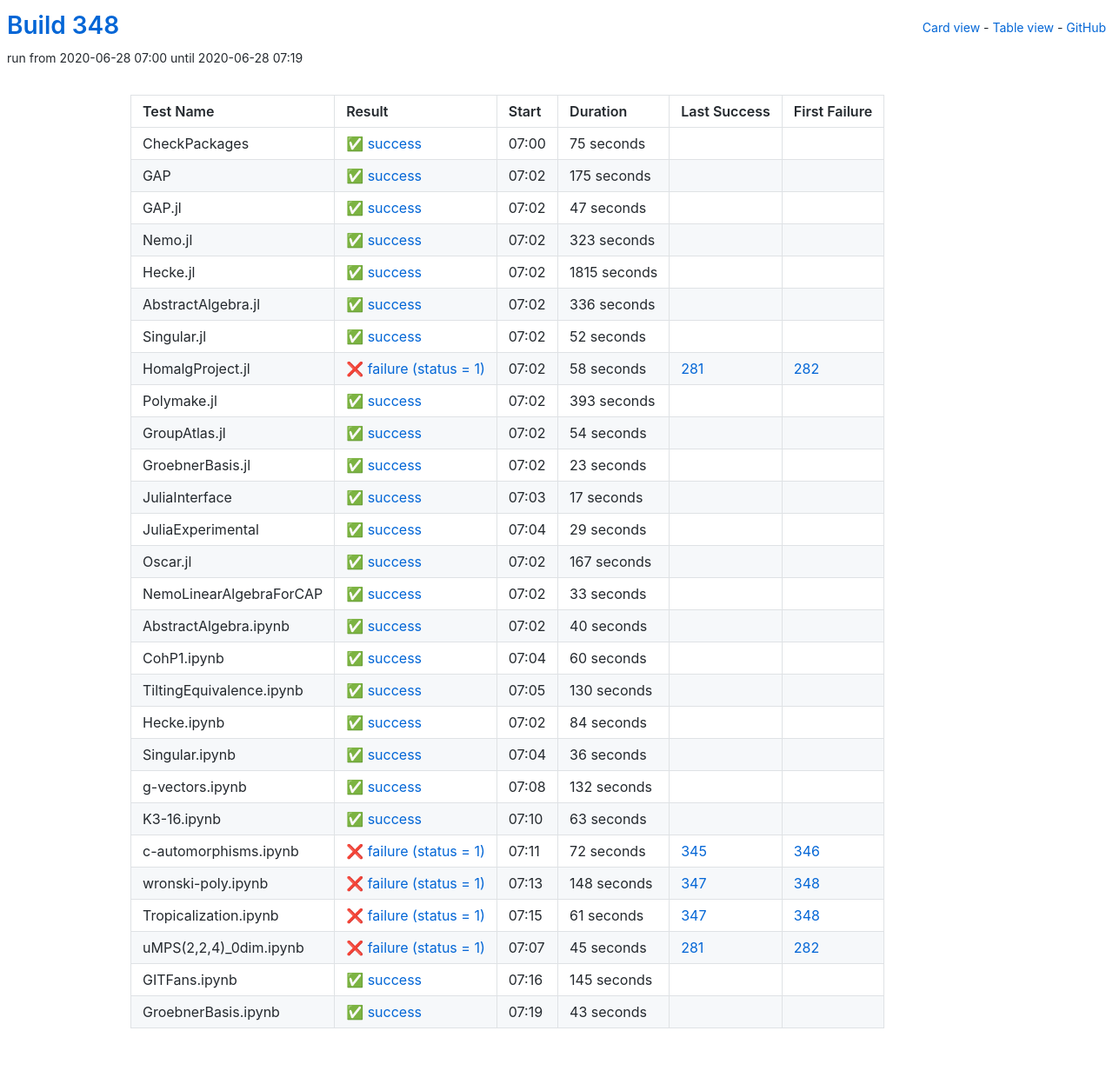
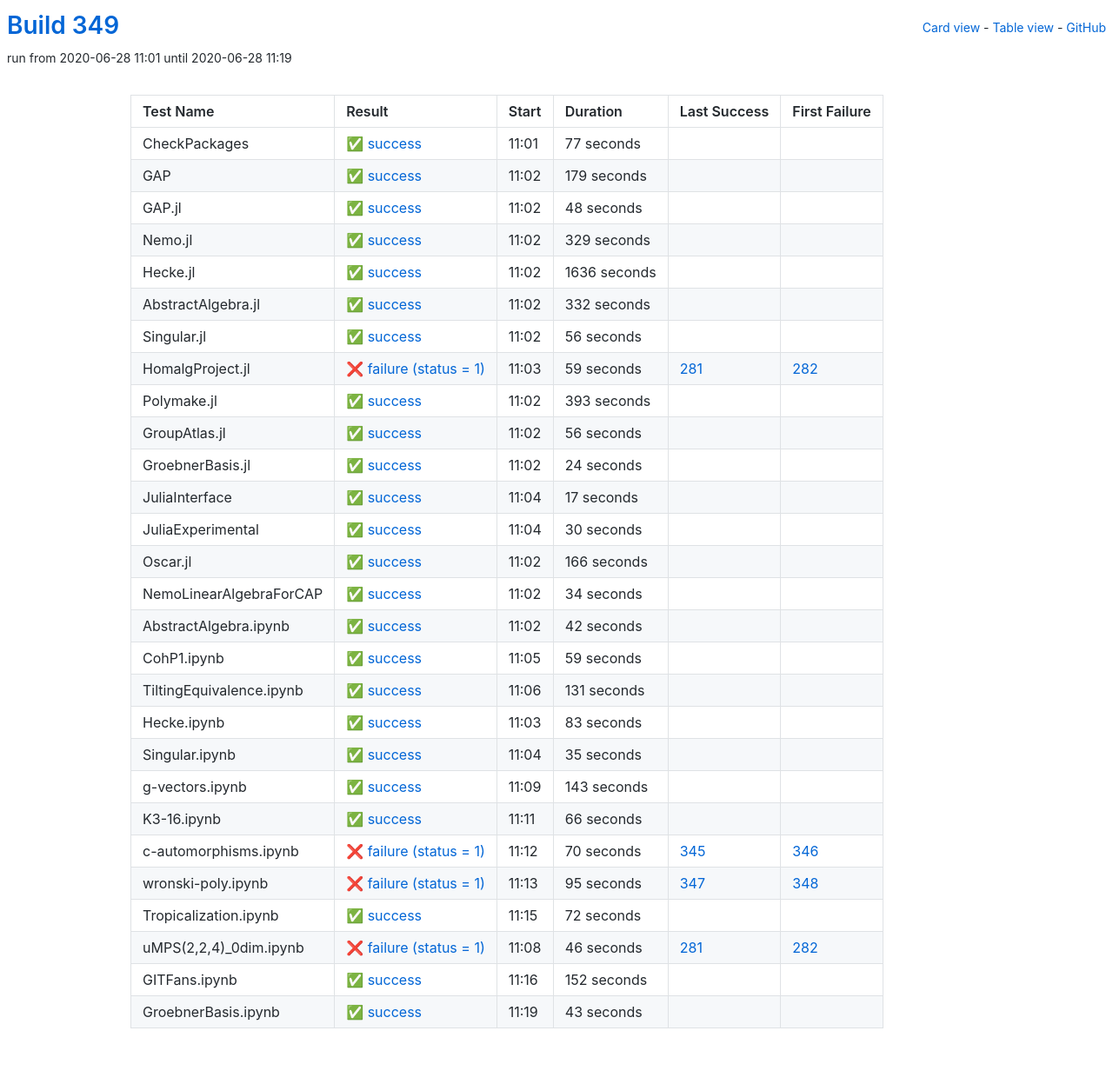
Before and after one commit to oscar-system/oscar-ci-status-stable, a Jekyll site: the page built from table.html, in a window 1280 px wide. Shown: the whole page at 87% size. Built offline with Jekyll 4.4.1, drawn with Linux system fonts in a browser that asks for light colours.

Commit message:
Build #349

```diff
--- a/_data/ci.yml
+++ b/_data/ci.yml
@@ -1,6 +1,6 @@
 ---
-build: 348
-build_url: https://oscarci.mathematik.uni-kl.de/job/oscar-stable/348/
+build: 349
+build_url: https://oscarci.mathematik.uni-kl.de/job/oscar-stable/349/
 job: oscar-stable
 organization: oscar-system
 repo: oscar-ci-status-stable
@@ -8,104 +8,104 @@ repourl: https://github.com/oscar-system/oscar-ci-status-stable
 tests:
 - name: CheckPackages
   id: checkpackages
-  log: https://oscarci.mathematik.uni-kl.de/job/oscar-stable/348/artifact/logs/build-348/CheckPackages.log
-  start: 2020-06-28 07:00
+  log: https://oscarci.mathematik.uni-kl.de/job/oscar-stable/349/artifact/logs/build-349/CheckPackages.log
+  start: 2020-06-28 11:01
   success: true
   exitcode: 0
   status: success
-  duration: 75
+  duration: 77
   last_success: false
   last_success_url:
   first_failure: false
   first_failure_url:
 - name: GAP
   id: gap
-  log: https://oscarci.mathematik.uni-kl.de/job/oscar-stable/348/artifact/logs/build-348/GAP.log
-  start: 2020-06-28 07:02
+  log: https://oscarci.mathematik.uni-kl.de/job/oscar-stable/349/artifact/logs/build-349/GAP.log
+  start: 2020-06-28 11:02
   success: true
   exitcode: 0
   status: success
-  duration: 175
+  duration: 179
   last_success: false
   last_success_url:
   first_failure: false
   first_failure_url:
 - name: GAP.jl
   id: gap-jl
-  log: https://oscarci.mathematik.uni-kl.de/job/oscar-stable/348/artifact/logs/build-348/GAP.jl.log
-  start: 2020-06-28 07:02
+  log: https://oscarci.mathematik.uni-kl.de/job/oscar-stable/349/artifact/logs/build-349/GAP.jl.log
+  start: 2020-06-28 11:02
   success: true
   exitcode: 0
   status: success
-  duration: 47
+  duration: 48
   last_success: false
   last_success_url:
   first_failure: false
   first_failure_url:
 - name: Nemo.jl
   id: nemo-jl
-  log: https://oscarci.mathematik.uni-kl.de/job/oscar-stable/348/artifact/logs/build-348/Nemo.jl.log
-  start: 2020-06-28 07:02
+  log: https://oscarci.mathematik.uni-kl.de/job/oscar-stable/349/artifact/logs/build-349/Nemo.jl.log
+  start: 2020-06-28 11:02
   success: true
   exitcode: 0
   status: success
-  duration: 323
+  duration: 329
   last_success: false
   last_success_url:
   first_failure: false
   first_failure_url:
 - name: Hecke.jl
   id: hecke-jl
-  log: https://oscarci.mathematik.uni-kl.de/job/oscar-stable/348/artifact/logs/build-348/Hecke.jl.log
-  start: 2020-06-28 07:02
+  log: https://oscarci.mathematik.uni-kl.de/job/oscar-stable/349/artifact/logs/build-349/Hecke.jl.log
+  start: 2020-06-28 11:02
   success: true
   exitcode: 0
   status: success
-  duration: 1815
+  duration: 1636
   last_success: false
   last_success_url:
   first_failure: false
   first_failure_url:
 - name: AbstractAlgebra.jl
   id: abstractalgebra-jl
-  log: https://oscarci.mathematik.uni-kl.de/job/oscar-stable/348/artifact/logs/build-348/AbstractAlgebra.jl.log
-  start: 2020-06-28 07:02
+  log: https://oscarci.mathematik.uni-kl.de/job/oscar-stable/349/artifact/logs/build-349/AbstractAlgebra.jl.log
+  start: 2020-06-28 11:02
   success: true
   exitcode: 0
   status: success
-  duration: 336
+  duration: 332
   last_success: false
   last_success_url:
   first_failure: false
   first_failure_url:
 - name: Singular.jl
   id: singular-jl
-  log: https://oscarci.mathematik.uni-kl.de/job/oscar-stable/348/artifact/logs/build-348/Singular.jl.log
-  start: 2020-06-28 07:02
+  log: https://oscarci.mathematik.uni-kl.de/job/oscar-stable/349/artifact/logs/build-349/Singular.jl.log
+  start: 2020-06-28 11:02
   success: true
   exitcode: 0
   status: success
-  duration: 52
+  duration: 56
   last_success: false
   last_success_url:
   first_failure: false
   first_failure_url:
 - name: HomalgProject.jl
   id: homalgproject-jl
-  log: https://oscarci.mathematik.uni-kl.de/job/oscar-stable/348/artifact/logs/build-348/HomalgProject.jl.log
-  start: 2020-06-28 07:02
+  log: https://oscarci.mathematik.uni-kl.de/job/oscar-stable/349/artifact/logs/build-349/HomalgProject.jl.log
+  start: 2020-06-28 11:03
   success: false
   exitcode: 1
   status: failure
-  duration: 58
+  duration: 59
   last_success: 281
   last_success_url: https://oscarci.mathematik.uni-kl.de/job/oscar-stable/281/
   first_failure: 282
   first_failure_url: https://oscarci.mathematik.uni-kl.de/job/oscar-stable/282/
 - name: Polymake.jl
   id: polymake-jl
-  log: https://oscarci.mathematik.uni-kl.de/job/oscar-stable/348/artifact/logs/build-348/Polymake.jl.log
-  start: 2020-06-28 07:02
+  log: https://oscarci.mathematik.uni-kl.de/job/oscar-stable/349/artifact/logs/build-349/Polymake.jl.log
+  start: 2020-06-28 11:02
   success: true
   exitcode: 0
   status: success
@@ -116,32 +116,32 @@ tests:
   first_failure_url:
 - name: GroupAtlas.jl
   id: groupatlas-jl
-  log: https://oscarci.mathematik.uni-kl.de/job/oscar-stable/348/artifact/logs/build-348/GroupAtlas.jl.log
-  start: 2020-06-28 07:02
+  log: https://oscarci.mathematik.uni-kl.de/job/oscar-stable/349/artifact/logs/build-349/GroupAtlas.jl.log
+  start: 2020-06-28 11:02
   success: true
   exitcode: 0
   status: success
-  duration: 54
+  duration: 56
   last_success: false
   last_success_url:
   first_failure: false
   first_failure_url:
 - name: GroebnerBasis.jl
   id: groebnerbasis-jl
-  log: https://oscarci.mathematik.uni-kl.de/job/oscar-stable/348/artifact/logs/build-348/GroebnerBasis.jl.log
-  start: 2020-06-28 07:02
+  log: https://oscarci.mathematik.uni-kl.de/job/oscar-stable/349/artifact/logs/build-349/GroebnerBasis.jl.log
+  start: 2020-06-28 11:02
   success: true
   exitcode: 0
   status: success
-  duration: 23
+  duration: 24
   last_success: false
   last_success_url:
   first_failure: false
   first_failure_url:
 - name: JuliaInterface
   id: juliainterface
-  log: https://oscarci.mathematik.uni-kl.de/job/oscar-stable/348/artifact/logs/build-348/JuliaInterface.log
-  start: 2020-06-28 07:03
+  log: https://oscarci.mathematik.uni-kl.de/job/oscar-stable/349/artifact/logs/build-349/JuliaInterface.log
+  start: 2020-06-28 11:04
   success: true
   exitcode: 0
   status: success
@@ -152,188 +152,188 @@ tests:
   first_failure_url:
 - name: JuliaExperimental
   id: juliaexperimental
-  log: https://oscarci.mathematik.uni-kl.de/job/oscar-stable/348/artifact/logs/build-348/JuliaExperimental.log
-  start: 2020-06-28 07:04
+  log: https://oscarci.mathematik.uni-kl.de/job/oscar-stable/349/artifact/logs/build-349/JuliaExperimental.log
+  start: 2020-06-28 11:04
   success: true
   exitcode: 0
   status: success
-  duration: 29
+  duration: 30
   last_success: false
   last_success_url:
   first_failure: false
   first_failure_url:
 - name: Oscar.jl
   id: oscar-jl
-  log: https://oscarci.mathematik.uni-kl.de/job/oscar-stable/348/artifact/logs/build-348/Oscar.jl.log
-  start: 2020-06-28 07:02
+  log: https://oscarci.mathematik.uni-kl.de/job/oscar-stable/349/artifact/logs/build-349/Oscar.jl.log
+  start: 2020-06-28 11:02
   success: true
   exitcode: 0
   status: success
-  duration: 167
+  duration: 166
   last_success: false
   last_success_url:
   first_failure: false
   first_failure_url:
 - name: NemoLinearAlgebraForCAP
   id: nemolinearalgebraforcap
-  log: https://oscarci.mathematik.uni-kl.de/job/oscar-stable/348/artifact/logs/build-348/NemoLinearAlgebraForCAP.log
-  start: 2020-06-28 07:02
+  log: https://oscarci.mathematik.uni-kl.de/job/oscar-stable/349/artifact/logs/build-349/NemoLinearAlgebraForCAP.log
+  start: 2020-06-28 11:02
   success: true
   exitcode: 0
   status: success
-  duration: 33
+  duration: 34
   last_success: false
   last_success_url:
   first_failure: false
   first_failure_url:
 - name: AbstractAlgebra.ipynb
   id: abstractalgebra-ipynb
-  log: https://oscarci.mathematik.uni-kl.de/job/oscar-stable/348/artifact/logs/build-348/AbstractAlgebra.ipynb.log
-  start: 2020-06-28 07:02
+  log: https://oscarci.mathematik.uni-kl.de/job/oscar-stable/349/artifact/logs/build-349/AbstractAlgebra.ipynb.log
+  start: 2020-06-28 11:02
   success: true
   exitcode: 0
   status: success
-  duration: 40
+  duration: 42
   last_success: false
   last_success_url:
   first_failure: false
   first_failure_url:
 - name: CohP1.ipynb
   id: cohp1-ipynb
-  log: https://oscarci.mathematik.uni-kl.de/job/oscar-stable/348/artifact/logs/build-348/CohP1.ipynb.log
-  start: 2020-06-28 07:04
+  log: https://oscarci.mathematik.uni-kl.de/job/oscar-stable/349/artifact/logs/build-349/CohP1.ipynb.log
+  start: 2020-06-28 11:05
   success: true
   exitcode: 0
   status: success
-  duration: 60
+  duration: 59
   last_success: false
   last_success_url:
   first_failure: false
   first_failure_url:
 - name: TiltingEquivalence.ipynb
   id: tiltingequivalence-ipynb
-  log: https://oscarci.mathematik.uni-kl.de/job/oscar-stable/348/artifact/logs/build-348/TiltingEquivalence.ipynb.log
-  start: 2020-06-28 07:05
+  log: https://oscarci.mathematik.uni-kl.de/job/oscar-stable/349/artifact/logs/build-349/TiltingEquivalence.ipynb.log
+  start: 2020-06-28 11:06
   success: true
   exitcode: 0
   status: success
-  duration: 130
+  duration: 131
   last_success: false
   last_success_url:
   first_failure: false
   first_failure_url:
 - name: Hecke.ipynb
   id: hecke-ipynb
-  log: https://oscarci.mathematik.uni-kl.de/job/oscar-stable/348/artifact/logs/build-348/Hecke.ipynb.log
-  start: 2020-06-28 07:02
+  log: https://oscarci.mathematik.uni-kl.de/job/oscar-stable/349/artifact/logs/build-349/Hecke.ipynb.log
+  start: 2020-06-28 11:03
   success: true
   exitcode: 0
   status: success
-  duration: 84
+  duration: 83
   last_success: false
   last_success_url:
   first_failure: false
   first_failure_url:
 - name: Singular.ipynb
   id: singular-ipynb
-  log: https://oscarci.mathematik.uni-kl.de/job/oscar-stable/348/artifact/logs/build-348/Singular.ipynb.log
-  start: 2020-06-28 07:04
+  log: https://oscarci.mathematik.uni-kl.de/job/oscar-stable/349/artifact/logs/build-349/Singular.ipynb.log
+  start: 2020-06-28 11:04
   success: true
   exitcode: 0
   status: success
-  duration: 36
+  duration: 35
   last_success: false
   last_success_url:
   first_failure: false
   first_failure_url:
 - name: g-vectors.ipynb
   id: g-vectors-ipynb
-  log: https://oscarci.mathematik.uni-kl.de/job/oscar-stable/348/artifact/logs/build-348/g-vectors.ipynb.log
-  start: 2020-06-28 07:08
+  log: https://oscarci.mathematik.uni-kl.de/job/oscar-stable/349/artifact/logs/build-349/g-vectors.ipynb.log
+  start: 2020-06-28 11:09
   success: true
   exitcode: 0
   status: success
-  duration: 132
+  duration: 143
   last_success: false
   last_success_url:
   first_failure: false
   first_failure_url:
 - name: K3-16.ipynb
   id: k3-16-ipynb
-  log: https://oscarci.mathematik.uni-kl.de/job/oscar-stable/348/artifact/logs/build-348/K3-16.ipynb.log
-  start: 2020-06-28 07:10
+  log: https://oscarci.mathematik.uni-kl.de/job/oscar-stable/349/artifact/logs/build-349/K3-16.ipynb.log
+  start: 2020-06-28 11:11
   success: true
   exitcode: 0
   status: success
-  duration: 63
+  duration: 66
   last_success: false
   last_success_url:
   first_failure: false
   first_failure_url:
 - name: c-automorphisms.ipynb
   id: c-automorphisms-ipynb
-  log: https://oscarci.mathematik.uni-kl.de/job/oscar-stable/348/artifact/logs/build-348/c-automorphisms.ipynb.log
-  start: 2020-06-28 07:11
+  log: https://oscarci.mathematik.uni-kl.de/job/oscar-stable/349/artifact/logs/build-349/c-automorphisms.ipynb.log
+  start: 2020-06-28 11:12
   success: false
   exitcode: 1
   status: failure
-  duration: 72
+  duration: 70
   last_success: 345
   last_success_url: https://oscarci.mathematik.uni-kl.de/job/oscar-stable/345/
   first_failure: 346
   first_failure_url: https://oscarci.mathematik.uni-kl.de/job/oscar-stable/346/
 - name: wronski-poly.ipynb
   id: wronski-poly-ipynb
-  log: https://oscarci.mathematik.uni-kl.de/job/oscar-stable/348/artifact/logs/build-348/wronski-poly.ipynb.log
-  start: 2020-06-28 07:13
+  log: https://oscarci.mathematik.uni-kl.de/job/oscar-stable/349/artifact/logs/build-349/wronski-poly.ipynb.log
+  start: 2020-06-28 11:13
   success: false
   exitcode: 1
   status: failure
-  duration: 148
+  duration: 95
   last_success: 347
   last_success_url: https://oscarci.mathematik.uni-kl.de/job/oscar-stable/347/
   first_failure: 348
   first_failure_url: https://oscarci.mathematik.uni-kl.de/job/oscar-stable/348/
 - name: Tropicalization.ipynb
   id: tropicalization-ipynb
-  log: https://oscarci.mathematik.uni-kl.de/job/oscar-stable/348/artifact/logs/build-348/Tropicalization.ipynb.log
-  start: 2020-06-28 07:15
+  log: https://oscarci.mathematik.uni-kl.de/job/oscar-stable/349/artifact/logs/build-349/Tropicalization.ipynb.log
+  start: 2020-06-28 11:15
+  success: true
+  exitcode: 0
+  status: success
+  duration: 72
+  last_success: false
+  last_success_url:
+  first_failure: false
+  first_failure_url:
+- name: uMPS(2,2,4)_0dim.ipynb
+  id: umps-2-2-4-0dim-ipynb
+  log: https://oscarci.mathematik.uni-kl.de/job/oscar-stable/349/artifact/logs/build-349/uMPS-2-2-4-_0dim.ipynb.log
+  start: 2020-06-28 11:08
   success: false
   exitcode: 1
   status: failure
-  duration: 61
-  last_success: 347
-  last_success_url: https://oscarci.mathematik.uni-kl.de/job/oscar-stable/347/
-  first_failure: 348
-  first_failure_url: https://oscarci.mathematik.uni-kl.de/job/oscar-stable/348/
-- name: uMPS(2,2,4)_0dim.ipynb
-  id: umps-2-2-4-0dim-ipynb
-  log: https://oscarci.mathematik.uni-kl.de/job/oscar-stable/348/artifact/logs/build-348/uMPS-2-2-4-_0dim.ipynb.log
-  start: 2020-06-28 07:07
-  success: false
-  exitcode: 1
-  status: failure
-  duration: 45
+  duration: 46
   last_success: 281
   last_success_url: https://oscarci.mathematik.uni-kl.de/job/oscar-stable/281/
   first_failure: 282
   first_failure_url: https://oscarci.mathematik.uni-kl.de/job/oscar-stable/282/
 - name: GITFans.ipynb
   id: gitfans-ipynb
-  log: https://oscarci.mathematik.uni-kl.de/job/oscar-stable/348/artifact/logs/build-348/GITFans.ipynb.log
-  start: 2020-06-28 07:16
+  log: https://oscarci.mathematik.uni-kl.de/job/oscar-stable/349/artifact/logs/build-349/GITFans.ipynb.log
+  start: 2020-06-28 11:16
   success: true
   exitcode: 0
   status: success
-  duration: 145
+  duration: 152
   last_success: false
   last_success_url:
   first_failure: false
   first_failure_url:
 - name: GroebnerBasis.ipynb
   id: groebnerbasis-ipynb
-  log: https://oscarci.mathematik.uni-kl.de/job/oscar-stable/348/artifact/logs/build-348/GroebnerBasis.ipynb.log
-  start: 2020-06-28 07:19
+  log: https://oscarci.mathematik.uni-kl.de/job/oscar-stable/349/artifact/logs/build-349/GroebnerBasis.ipynb.log
+  start: 2020-06-28 11:19
   success: true
   exitcode: 0
   status: success
```
Also changed, not shown: README.md.
